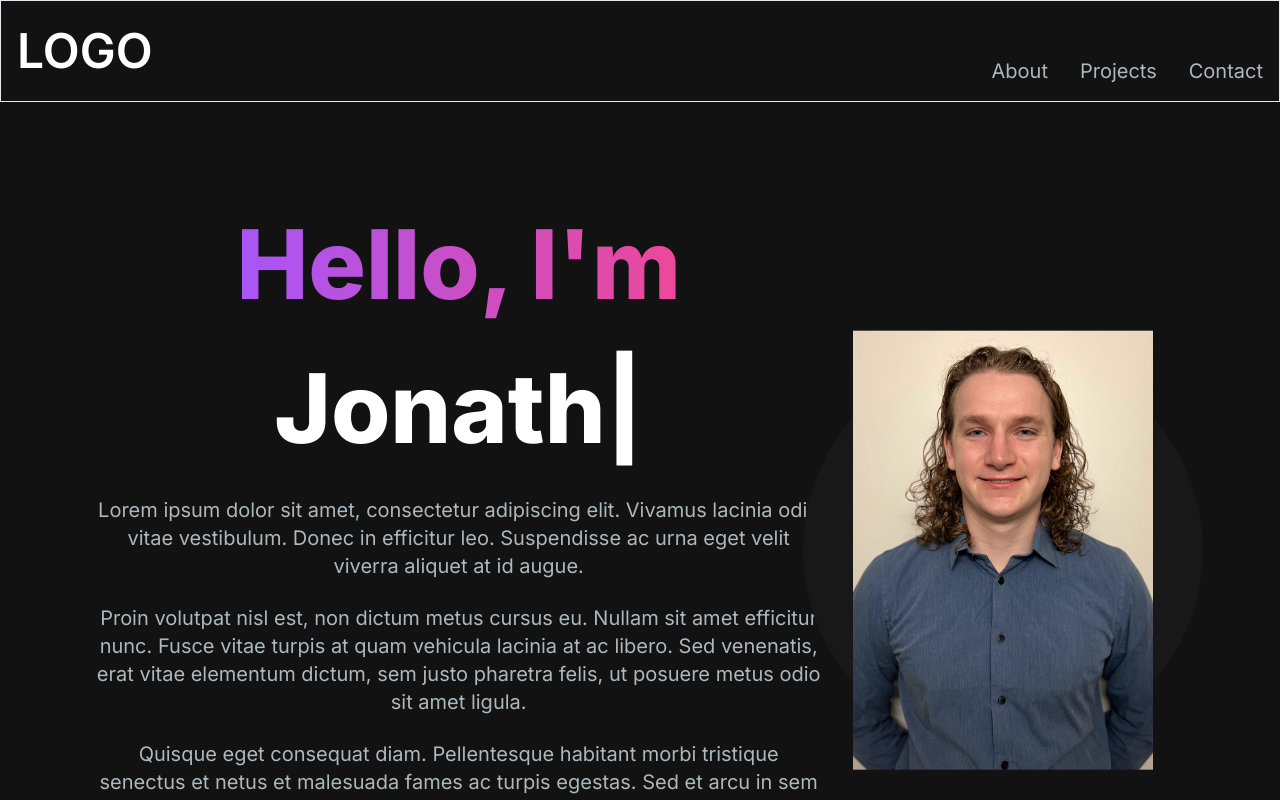
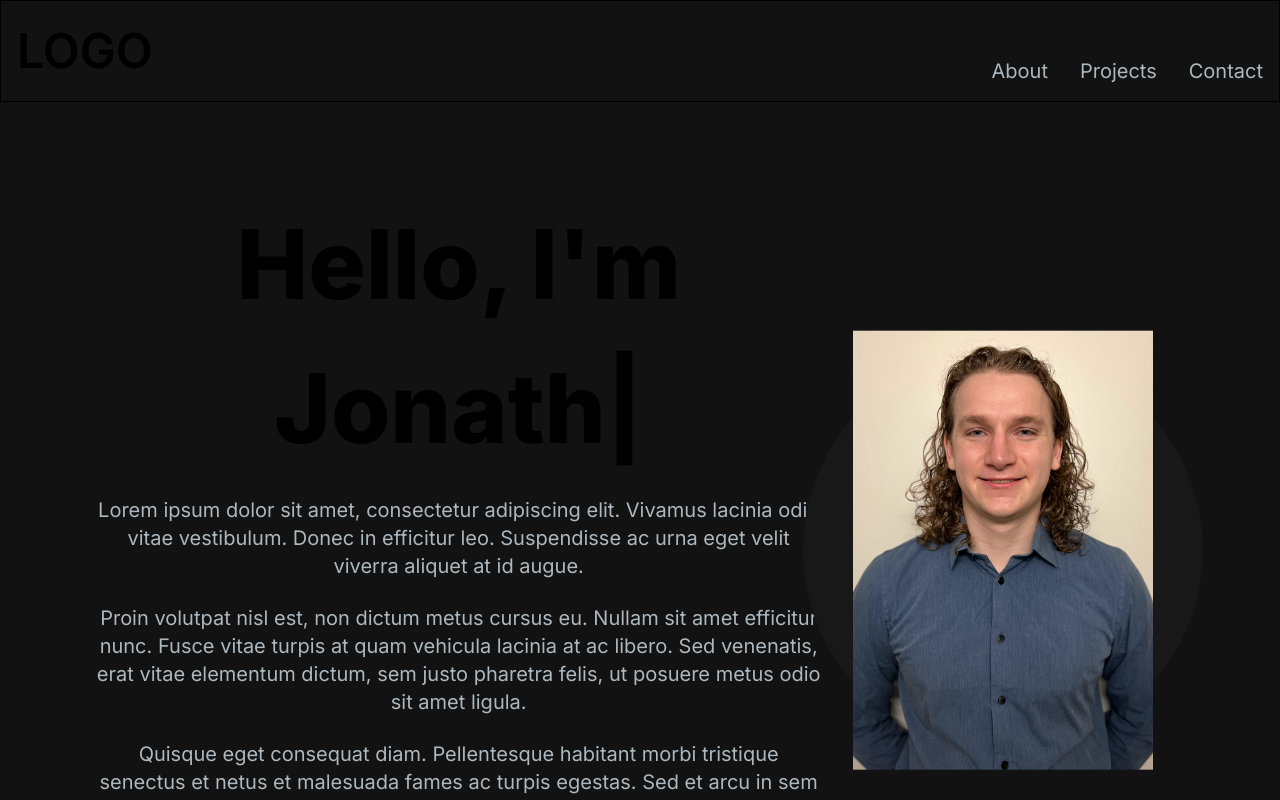
Before and after one commit to IcebergLettuc3/lettucehubnext, a Next.js app: page / in a window 1280 px wide. Shown: the top 800 px of the page. Built offline with nearby package versions, Linux system fonts and the light colour scheme.

Commit message:
setting up colors in tailwind config file

```diff
--- a/tailwind.config.ts
+++ b/tailwind.config.ts
@@ -1,4 +1,5 @@
 import type { Config } from 'tailwindcss'
+const colors = require("tailwindcss/colors")
 
 const config: Config = {
   content: [
@@ -14,6 +15,10 @@ const config: Config = {
           'conic-gradient(from 180deg at 50% 50%, var(--tw-gradient-stops))',
       },
     },
+    colors: {
+      primary: colors.purple,
+      secondary: colors.pink,
+    },
   },
   plugins: [],
 }
```
